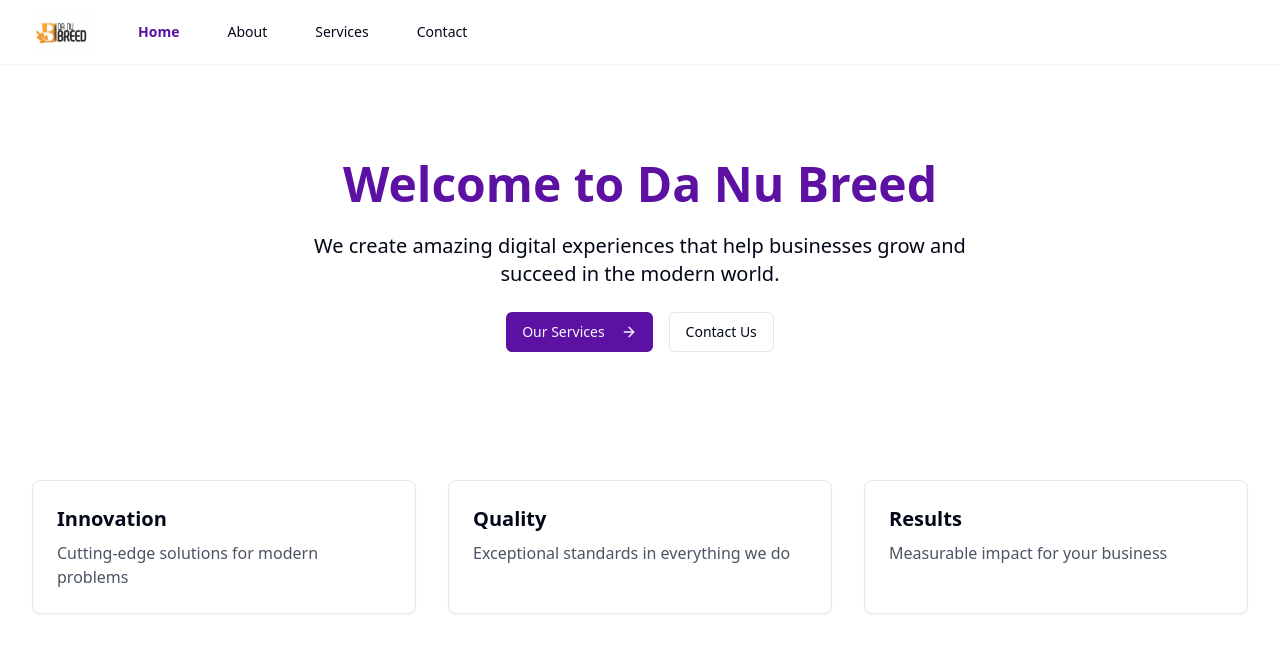
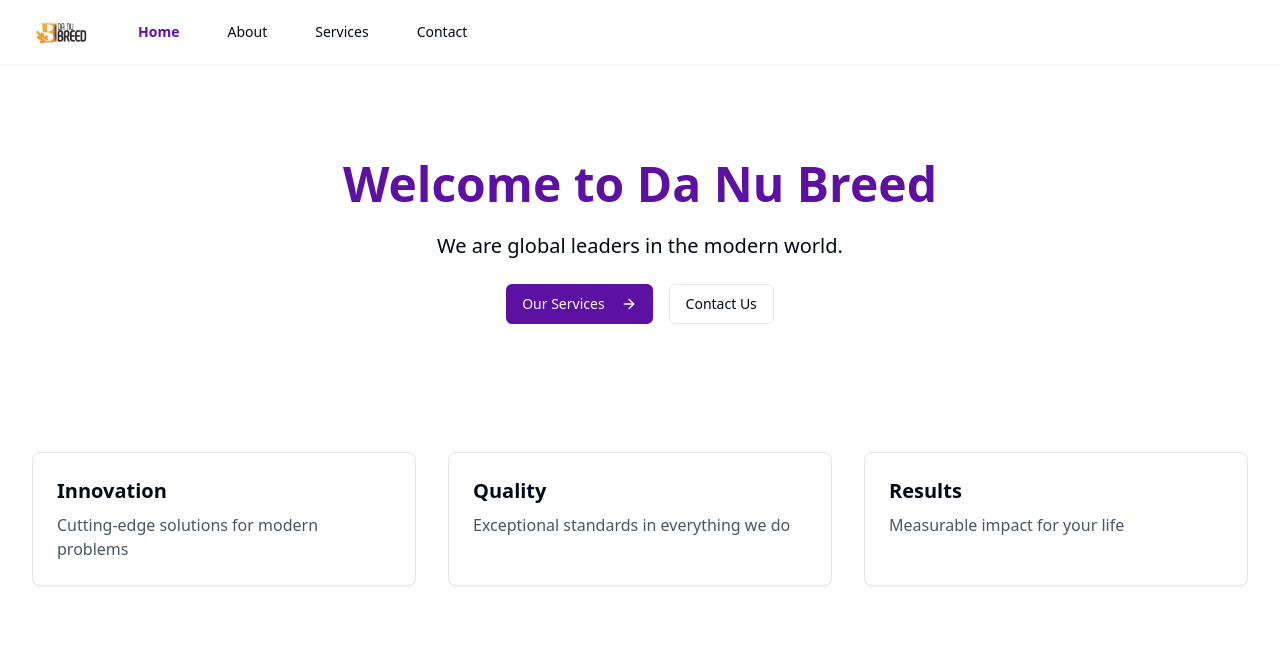
Before and after one commit to Omoope12/four-page-factory, a React (Vite) app: page / in a window 1280 px wide. Shown: the top 652 px of the page. Built offline with nearby package versions, Linux system fonts and the light colour scheme.

Commit message:
Update Home.tsx

```diff
--- a/src/pages/Home.tsx
+++ b/src/pages/Home.tsx
@@ -8,7 +8,7 @@ const Home = () => {
       <section className="text-center space-y-6 py-16">
         <h1 className="text-5xl font-bold text-primary">Welcome to Da Nu Breed</h1>
         <p className="text-xl text-grey-200 max-w-2xl mx-auto">
-          We create amazing digital experiences that help businesses grow and succeed in the modern world.
+          We are global leaders in the modern world.
         </p>
         <div className="flex justify-center gap-4">
           <Button asChild>
@@ -32,7 +32,7 @@ const Home = () => {
           },
           {
             title: "Results",
-            description: "Measurable impact for your business"
+            description: "Measurable impact for your life"
           }
         ].map((feature) => (
           <div key={feature.title} className="p-6 rounded-lg border bg-card text-card-foreground shadow-sm">
```
